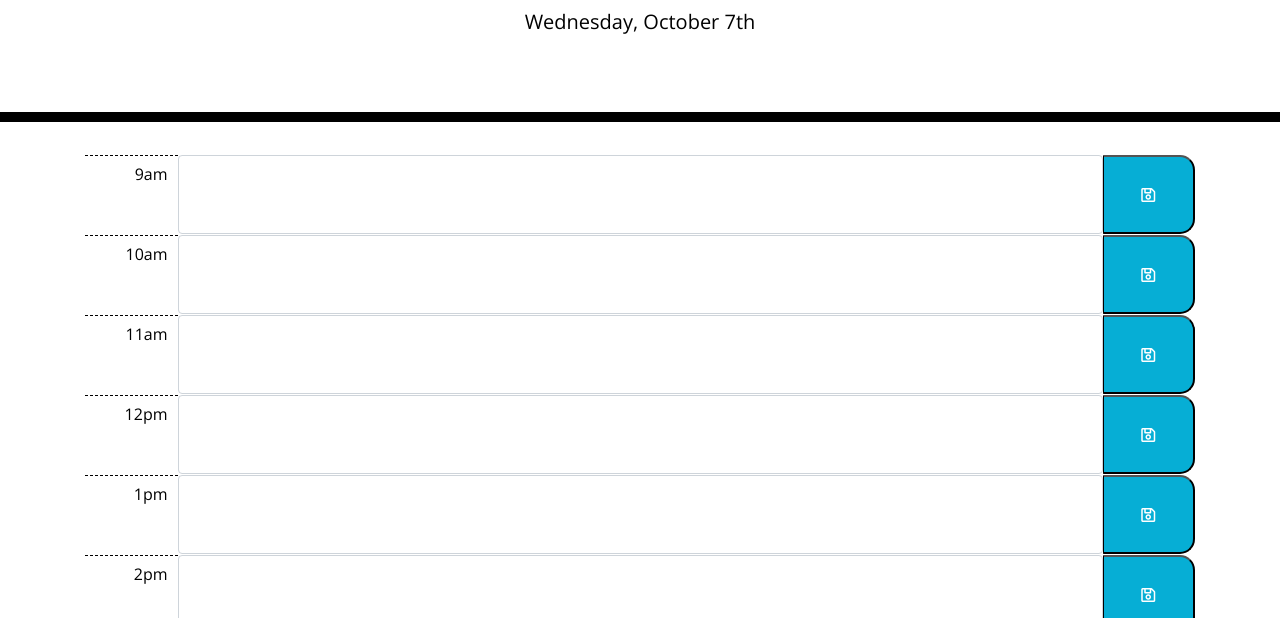
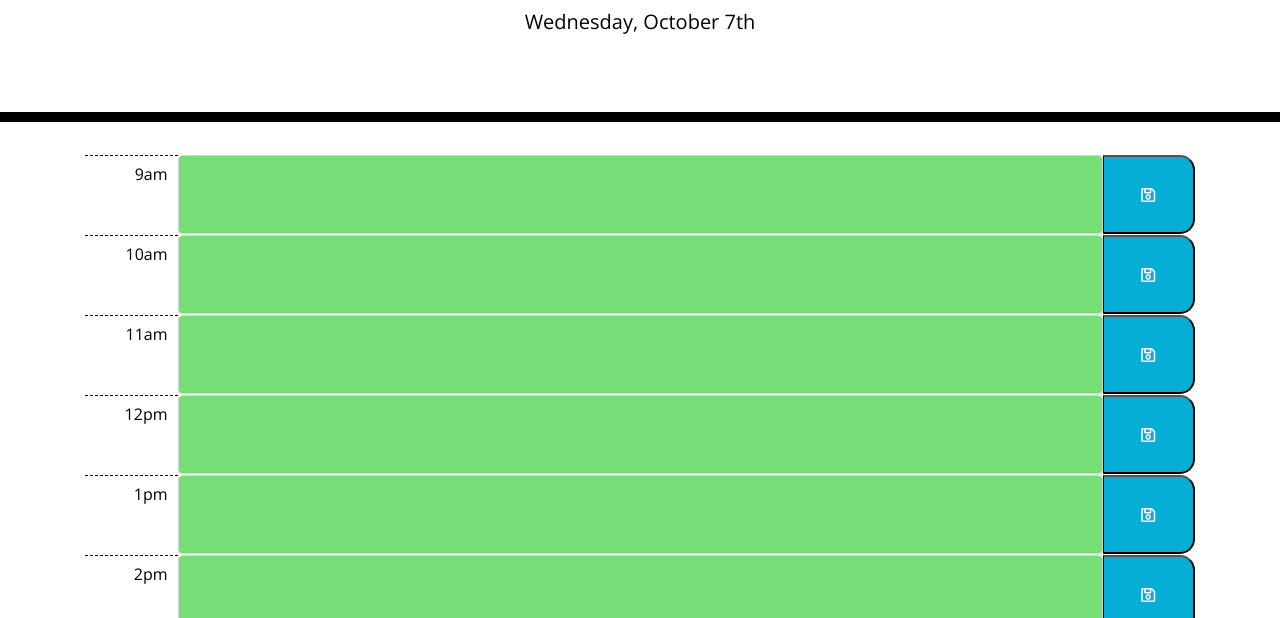
Before and after one commit to raiford2530/workday-scheduler, a plain HTML site: page index.html in a window 1280 px wide. Shown: the part 182-800 px from the top of the page. Drawn offline with nearby package versions, Linux system fonts and the light colour scheme.

Commit message:
Add code to color timeblocks to indicate if they are in the past, present, or future

```diff
--- a/index.js
+++ b/index.js
@@ -1,6 +1,6 @@
 $(document).ready(function () {
     var currentDay = $('#currentDay');
-    //Get current day and time using moment
+    //Create and store moment to get current day and time
     var currentMoment = moment();
 
     //Set text to show current day and date in the #currentDay paragraph
@@ -18,11 +18,35 @@ $(document).ready(function () {
         //Create time blocks
         for (var i = 0; i < hours.length; i++) {
 
-          var row = $('<div class="row no-gutters">');
+          var row = $('<div class="row no-gutters time-block">');
           row.append('<div class="col-2 col-sm-2 col-lg-1"><div class="hour">' + hours[i].format("ha") + '</div></div>');
-          row.append('<div class="col-9 col-sm-9 col-lg-10"><textarea class="form-control"></textarea></div>');
+          row.append('<div class="col-9 col-sm-9 col-lg-10"><textarea class="form-control description" data-hour="' + hours[i].format("H") + '"></textarea></div>');
           row.append('<div class="col-1 col-sm-1 col-lg-1"><button class="saveBtn"><i class="far fa-save"></i></button></div>');
           $('.container').append(row);
+        }
+
+        //Get the current hour in 24 hour format
+        var currentHour = parseInt(currentMoment.format("H"));
+        //Get the textareas in each timeblock
+        var eventList = $('.row textarea');
+        console.log(eventList);
+        for (var i = 0; i < eventList.length; i++) {
+
+          var textArea = $(eventList[i]);
+          //Get the hour that the time block corresponds to from the data-hour attribute
+          var hour = parseInt(textArea.attr('data-hour'));
+
+          //If the time block hour is later than the current hour then add the future class
+          //else if the time block hour is earlier than the current time then add the past class
+          //else add the present class
+          if (hour > currentHour) {
+            textArea.addClass("future");
+          } else if (hour < currentHour) {
+            textArea.addClass("past");
+          }
+          else {
+            textArea.addClass("present");
+          }
         }
       }
 
--- a/style.css
+++ b/style.css
@@ -45,17 +45,17 @@ textarea{
   padding-right: 10px;
 }
 
-.past {
+.past, .past.form-control:focus {
   background-color: #d3d3d3;
   color: white;
 }
 
-.present {
+.present, .present.form-control:focus{
   background-color: #ff6961;
   color: white;
 }
 
-.future {
+.future, .future.form-control:focus {
   background-color: #77dd77;
   color: white;
 }
```
